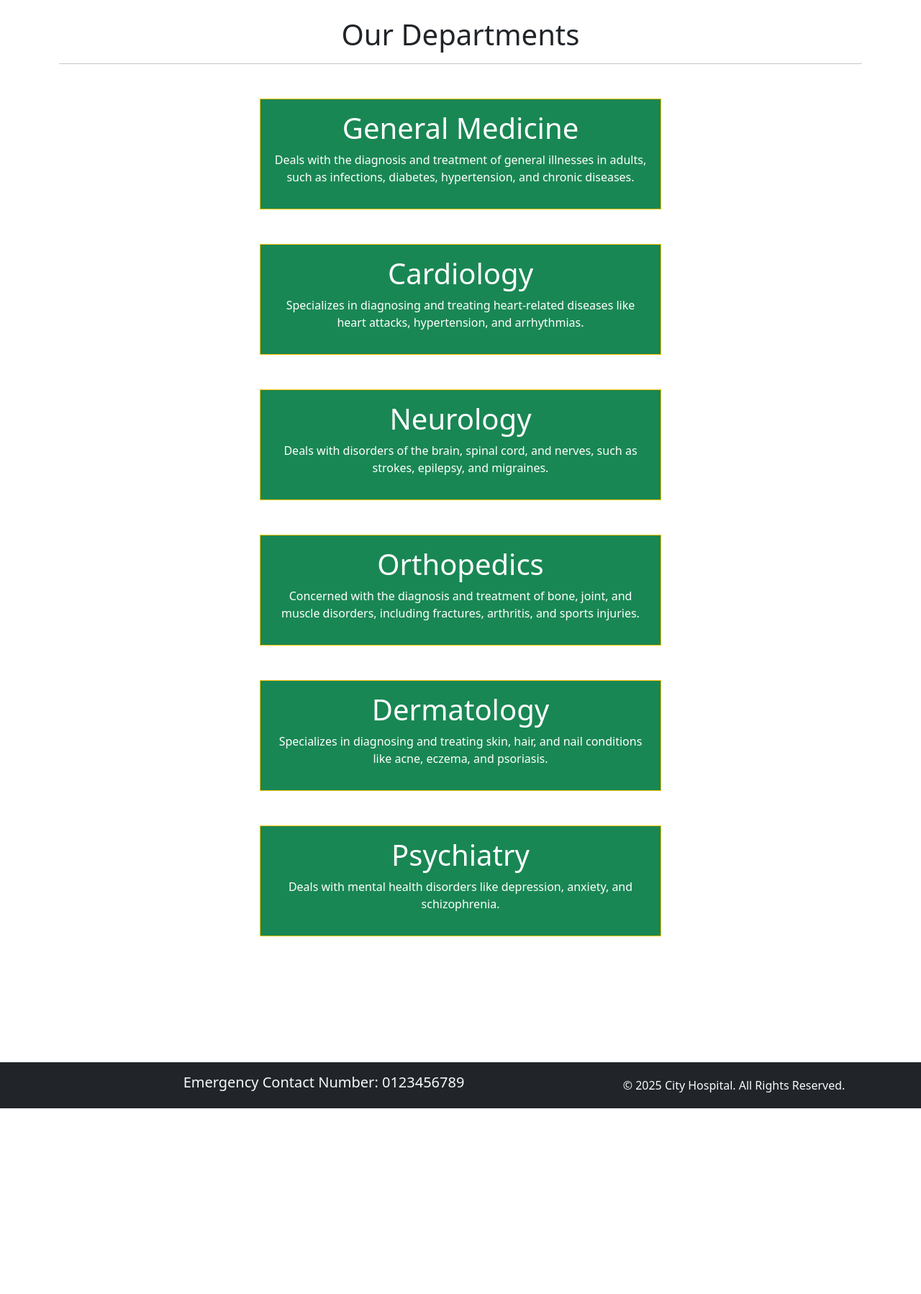
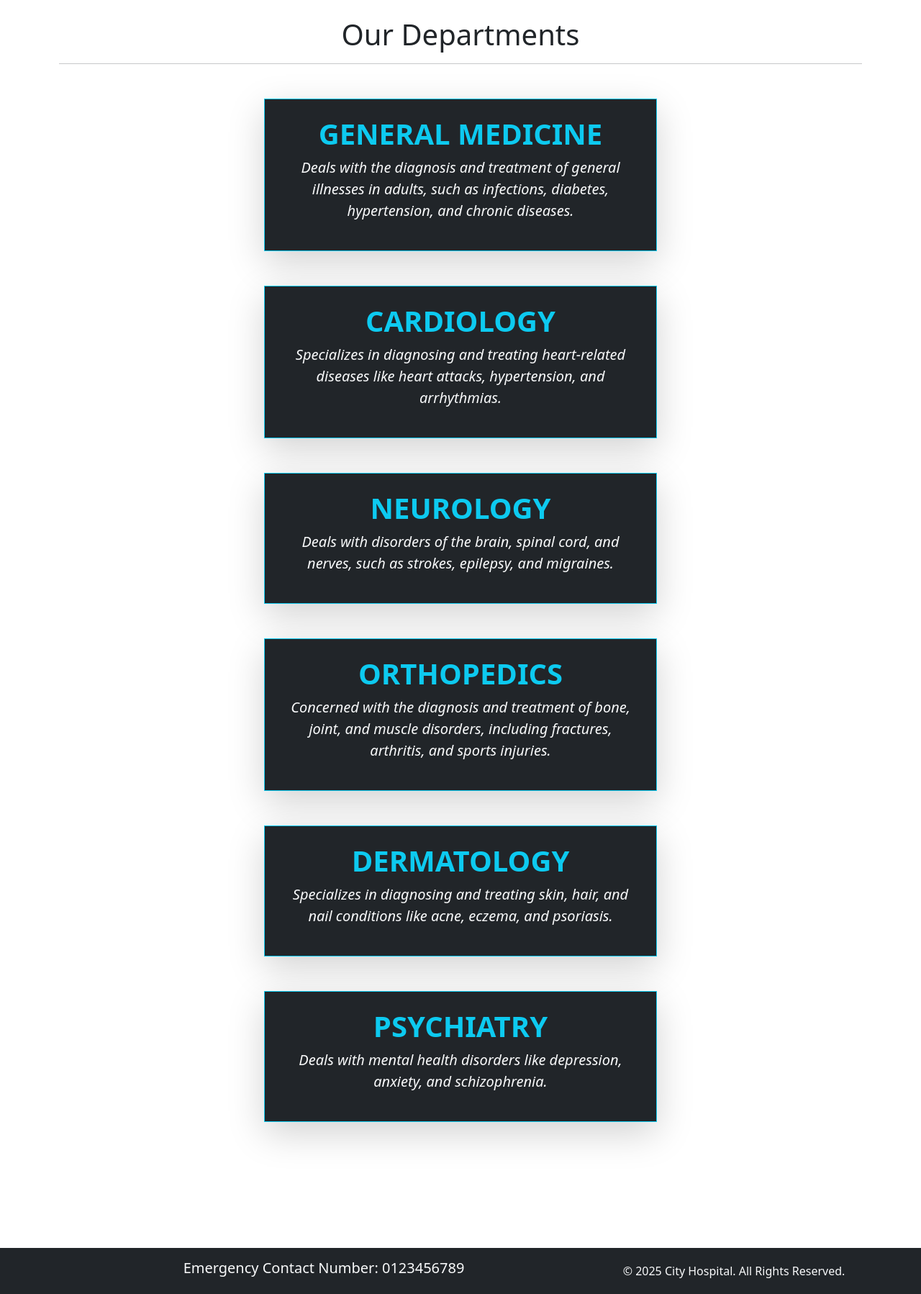
Before and after one commit to Abhishek-00123/Hospital, a Django app: page /department in a window 1280 px wide. Shown: the part 56-1854 px from the top of the page at 72% size. Before the commit the page ends 1596 px from the top, so only its background shows below. Run offline with Django 5.2, Linux system fonts and the light colour scheme; data comes from the database, SQL or seed files in the repository; both versions use the stored data as it was after the commit; some libraries are stand-ins or nearby versions.

Commit message:
department UI improved

```diff
--- a/project/hospital/templates/department.html
+++ b/project/hospital/templates/department.html
@@ -8,36 +8,14 @@ Departments
 <h1 class="text-center">Our Departments</h1>
 <hr>
 {% for d in dept %}
-<div class="mx-auto w-50 bg-success text-center text-white p-3 my-5 border border-warning rounder">
-    <h1 >{{d.dep_name}}</h1>
-    <p>{{d.dep_description}}</p>
+<div class="container my-5">
+    <div class="mx-auto w-50 bg-dark text-white text-center p-4 border border-info rounded-4 shadow-lg">
+        <h1 class="fw-bold text-info text-uppercase">{{ d.dep_name }}</h1>
+        <p class="lead text-light fst-italic">{{ d.dep_description }}</p>
+    </div>
+</div>
 
-</div>
 {% endfor %}
 
 
 {% endblock %}
-
-{% comment %} <!DOCTYPE html>
-<html lang="en">
-<head>
-    <meta charset="UTF-8">
-    <meta name="viewport" content="width=device-width, initial-scale=1.0">
-    <title>Department</title>
-    <link href="https://cdn.jsdelivr.net/npm/bootstrap@5.3.3/dist/css/bootstrap.min.css" rel="stylesheet" integrity="sha384-QWTKZyjpPEjISv5WaRU9OFeRpok6YctnYmDr5pNlyT2bRjXh0JMhjY6hW+ALEwIH" crossorigin="anonymous">
-    <script src="https://cdn.jsdelivr.net/npm/bootstrap@5.3.3/dist/js/bootstrap.bundle.min.js" integrity="sha384-YvpcrYf0tY3lHB60NNkmXc5s9fDVZLESaAA55NDzOxhy9GkcIdslK1eN7N6jIeHz" crossorigin="anonymous"></script>
-
-</head>
-<body>
-<h1 class="text-center">Our Departments</h1>
-<hr>
-{% for d in dept %}
-<div class="mx-auto w-50 bg-sucess text-center text-white p-3 my-5 border-warning rounder">
-    <h1 >{{d.dep_name}}</h1>
-    <p>{{d.dep_description}}</p>
-
-</div>
-{% endfor %}
-
-</body>
-</html> {% endcomment %}
```
Also changed, not shown: project/db.sqlite3.
